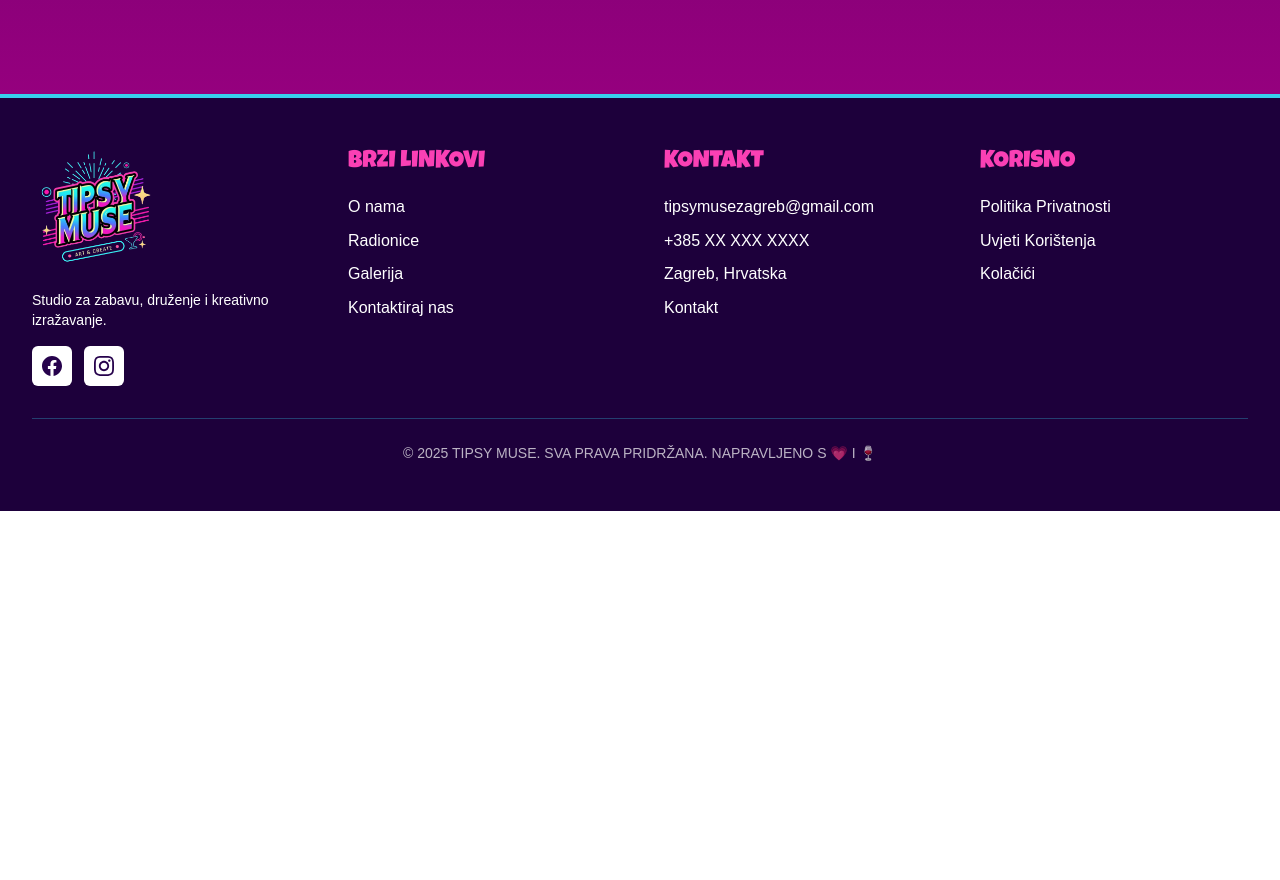
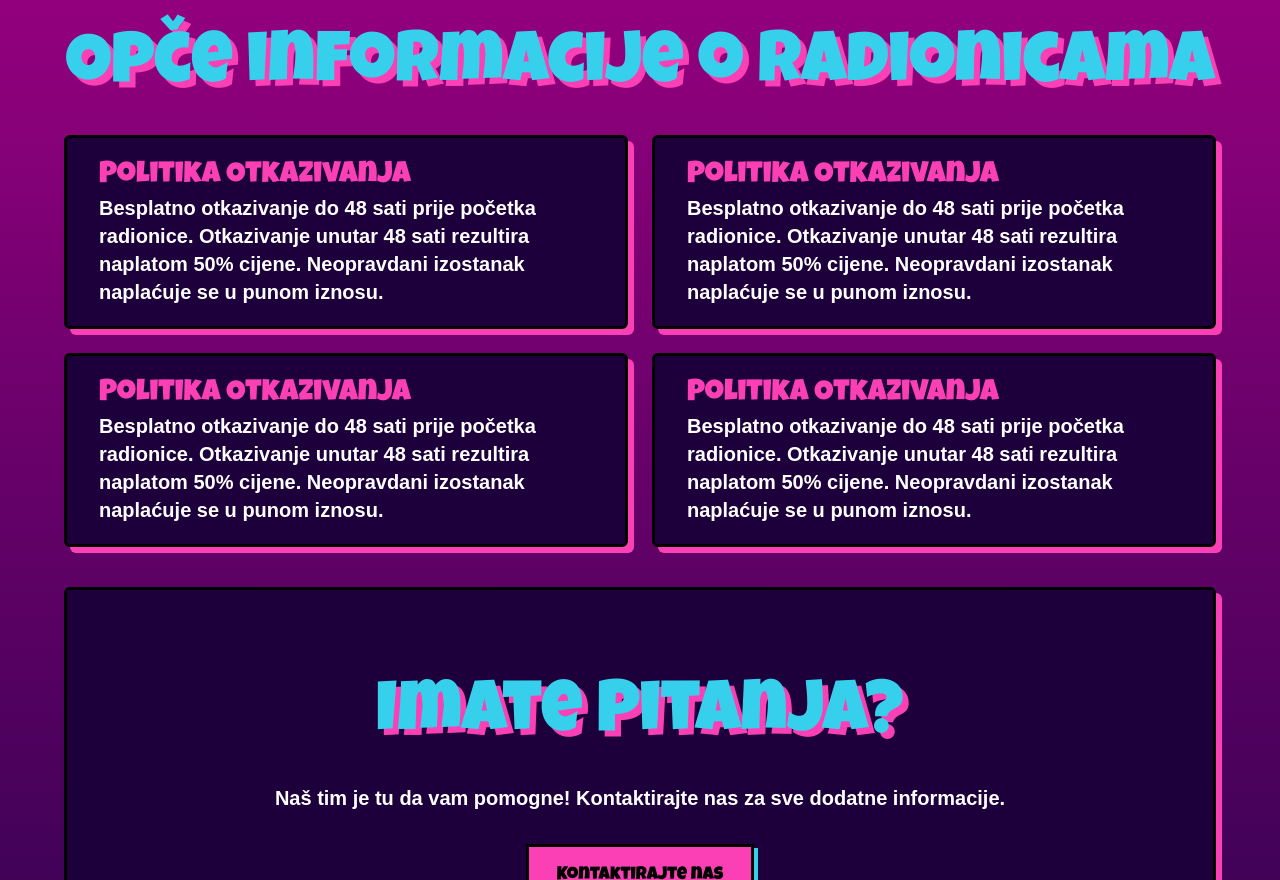
Before and after one commit to AdrianPalcic/Tipsy-Muse, a Next.js app: page /radionice/wine-art in a window 1280 px wide. Shown: the part 1920-2800 px from the top of the page. Before the commit the page ends 2431 px from the top, so only its background shows below. Built offline with nearby package versions, Linux system fonts and the light colour scheme; a web font is replaced by a local one.

Commit message:
Finished global radionice info dummy data design

```diff
--- a/app/radionice/[slug]/components/Body.tsx
+++ b/app/radionice/[slug]/components/Body.tsx
@@ -37,7 +37,7 @@ const Body = ({ slug }: { slug: string }) => {
         description={radionica.description}
         kategorija={radionica.kategorija}
       />
-      <section className="section-overlay-a section-padding pt-20 px-2 sm:px-12 border-t-3 border-secondary">
+      <section className="section-overlay-a section-padding pt-20 px-2 sm:px-12 border-t-3 border-b-3 border-secondary pb-15">
         <div className="flex gap-6 lg:flex-row flex-col ">
           <div className="flex-[1.5]">
             <div className="radionica-stats shadow-pink grid grid-cols-1 sm:grid-cols-2 gap-y-6 ">
@@ -162,6 +162,57 @@ const Body = ({ slug }: { slug: string }) => {
           </div>
         </div>
       </section>
+      <section className="section-overlay-b section-padding pt-10">
+        <h1 className="title shadow-pink-text text-center">
+          Opče informacije o radionicama
+        </h1>
+        <div className="mx-auto max-w-6xl grid grid-cols-1 sm:grid-cols-2 gap-6 mb-4">
+          <div className="card shadow-pink py-5">
+            <h3 className="heading-three">Politika Otkazivanja</h3>
+            <p className="subtitle mb-0">
+              Besplatno otkazivanje do 48 sati prije početka radionice.
+              Otkazivanje unutar 48 sati rezultira naplatom 50% cijene.
+              Neopravdani izostanak naplaćuje se u punom iznosu.
+            </p>
+          </div>
+          <div className="card shadow-pink py-5">
+            <h3 className="heading-three">Politika Otkazivanja</h3>
+            <p className="subtitle mb-0">
+              Besplatno otkazivanje do 48 sati prije početka radionice.
+              Otkazivanje unutar 48 sati rezultira naplatom 50% cijene.
+              Neopravdani izostanak naplaćuje se u punom iznosu.
+            </p>
+          </div>
+          <div className="card shadow-pink py-5">
+            <h3 className="heading-three">Politika Otkazivanja</h3>
+            <p className="subtitle mb-0">
+              Besplatno otkazivanje do 48 sati prije početka radionice.
+              Otkazivanje unutar 48 sati rezultira naplatom 50% cijene.
+              Neopravdani izostanak naplaćuje se u punom iznosu.
+            </p>
+          </div>
+          <div className="card shadow-pink py-5">
+            <h3 className="heading-three">Politika Otkazivanja</h3>
+            <p className="subtitle mb-0">
+              Besplatno otkazivanje do 48 sati prije početka radionice.
+              Otkazivanje unutar 48 sati rezultira naplatom 50% cijene.
+              Neopravdani izostanak naplaćuje se u punom iznosu.
+            </p>
+          </div>
+        </div>
+        <div className="card shadow-pink max-w-6xl mx-auto mt-10">
+          <h1 className="title text-center shadow-pink-text">Imate Pitanja?</h1>
+          <p className="subtitle text-center">
+            Naš tim je tu da vam pomogne! Kontaktirajte nas za sve dodatne
+            informacije.
+          </p>
+          <div className="w-fit mx-auto">
+            <Link href="/kontakt" className=" w-fit">
+              <button className="button red w-fit">Kontaktirajte nas</button>
+            </Link>
+          </div>
+        </div>
+      </section>
     </main>
   );
 };
```
